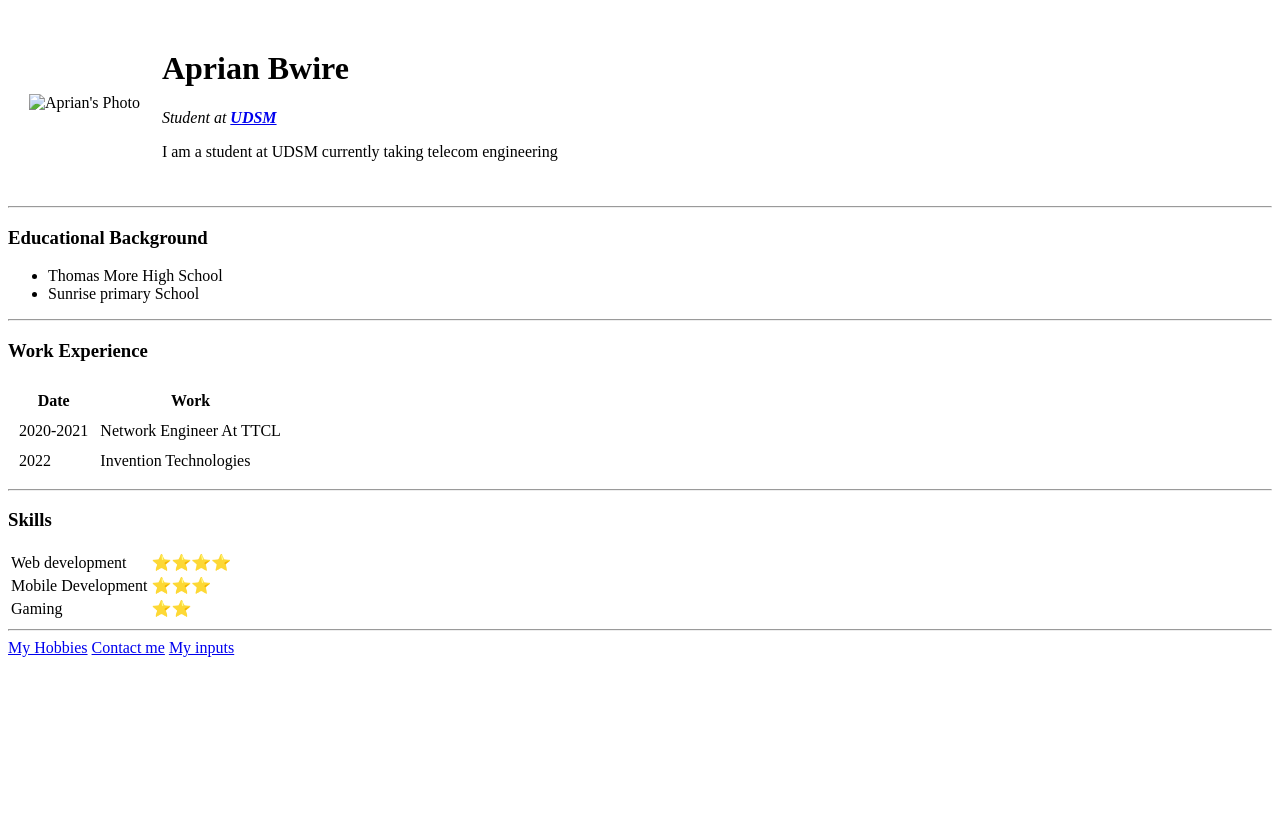
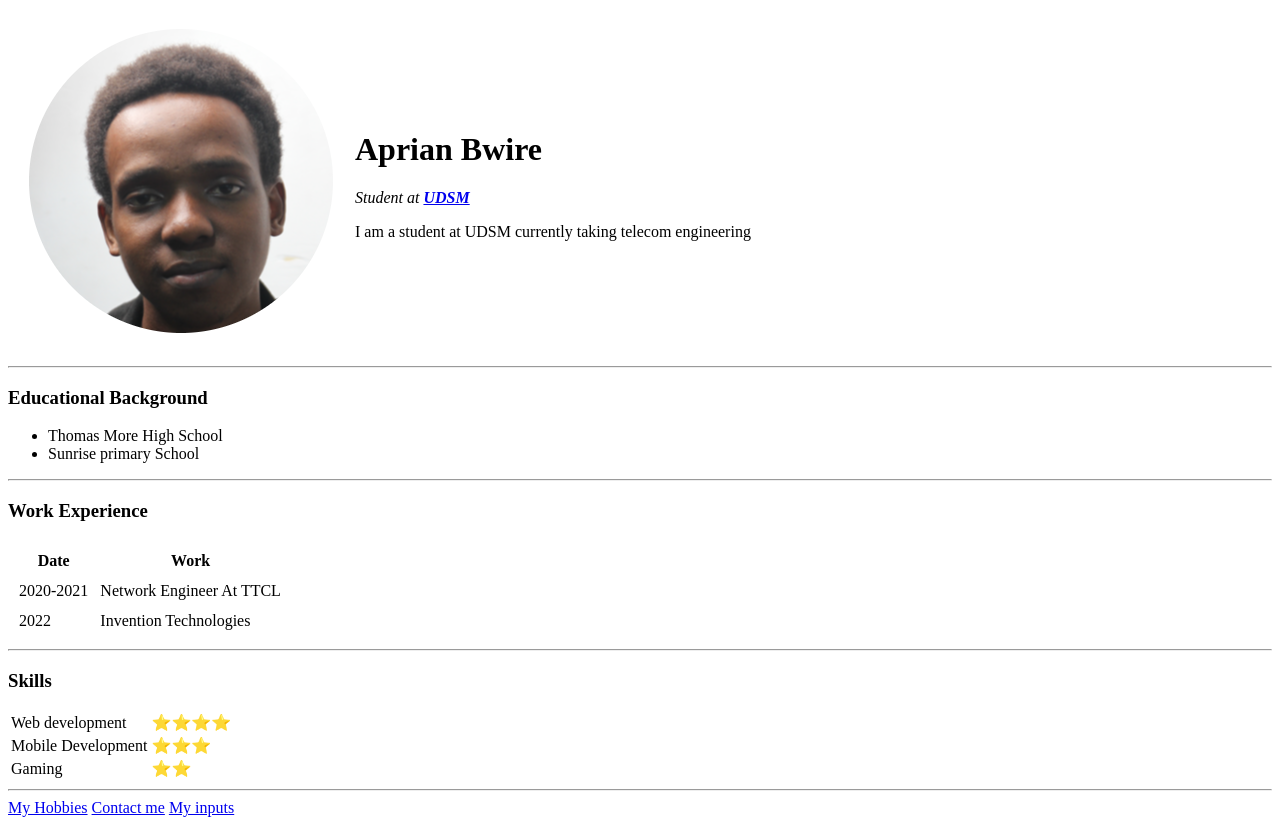
Before and after one commit to Aprian-rie/cv-test, a plain HTML site: page index.html in a window 1280 px wide. Before the commit the page ends 800 px from the top, so only its background shows below. Drawn offline with Linux system fonts and the light colour scheme.

Commit message:
Update index.html

```diff
--- a/index.html
+++ b/index.html
@@ -9,7 +9,7 @@
 <body>
   <table cellspacing="20">
     <tr>
-      <td> <img src="aprian.png" alt="Aprian's Photo"></td>
+      <td> <img src="Images/aprian.png" alt="Aprian's Photo"></td>
       <td>
         <h1>Aprian Bwire</h1>
         <p><em>Student at <strong><a href="https://www.udsm.ac.tz/">UDSM</a></strong></em></p>
```
